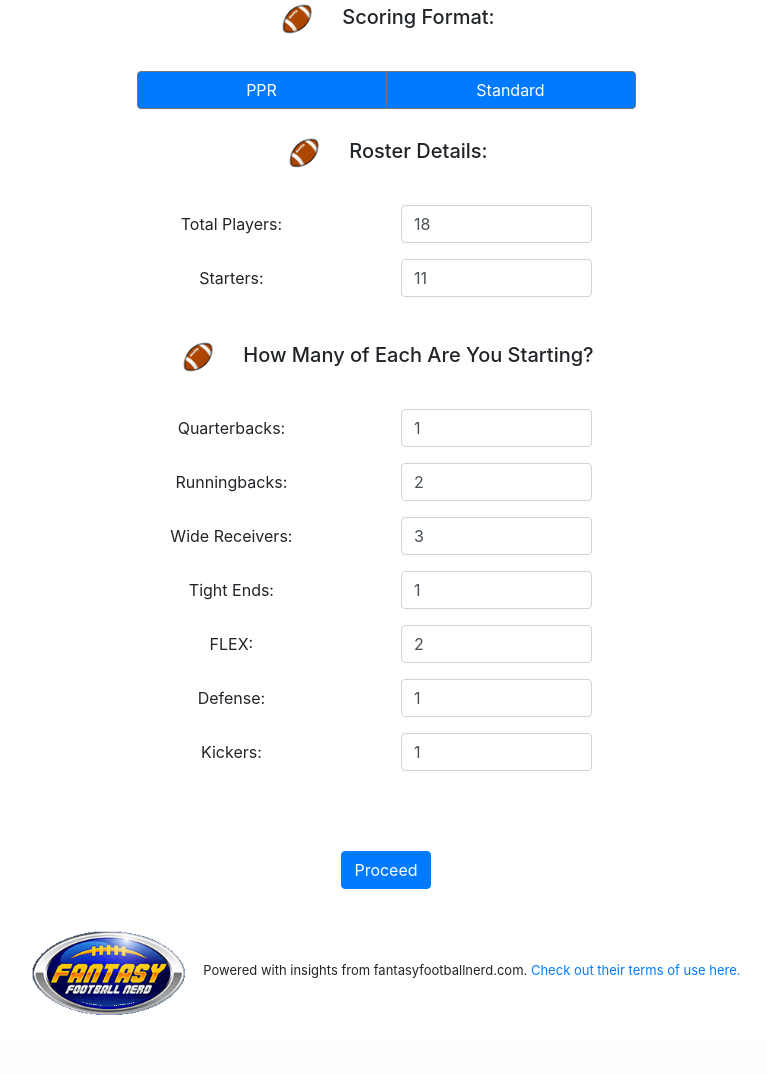
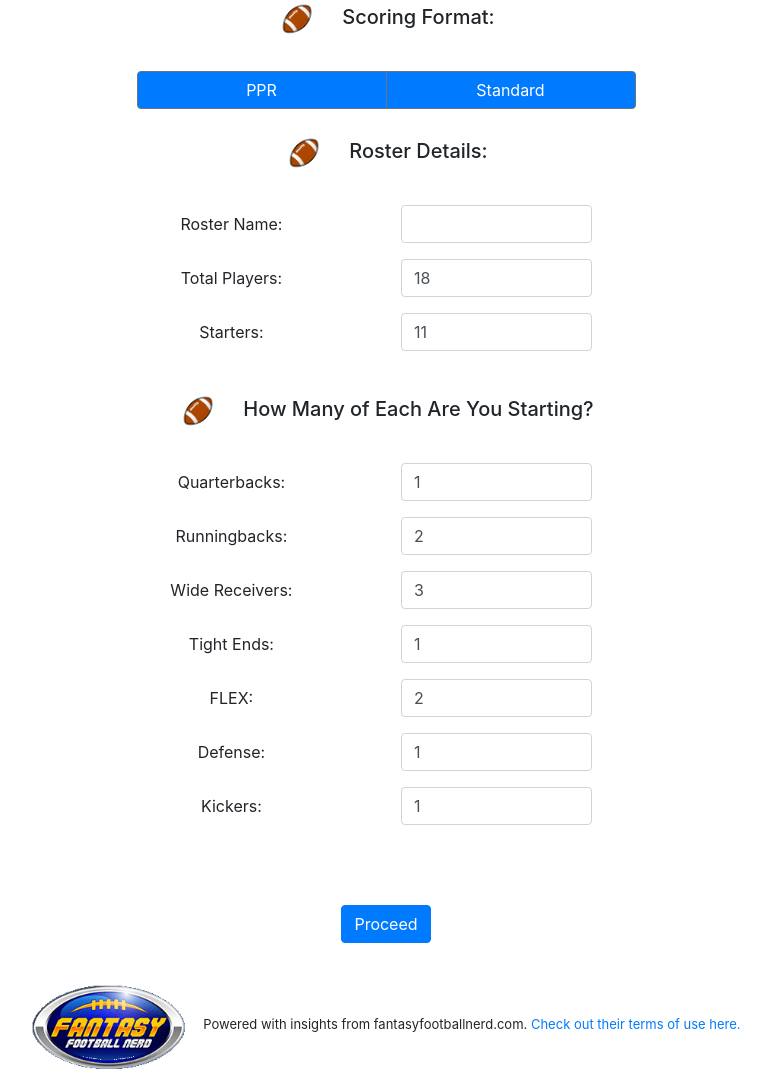
Before and after one commit to jselzer626/FFLO, a Flask app: page /createRoster in a window 1280 px wide. Shown: the part 520-1594 px from the top of the page, without its empty margins (254-1021 px from the left). Before the commit the page ends 1535 px from the top, so only its background shows below. Run offline with Flask 2, Linux system fonts and the light colour scheme; a user stored in the database is signed in; some libraries are stand-ins or nearby versions.

Commit message:
added roster name functionality and changed login decorator

```diff
--- a/FFLO2/application.py
+++ b/FFLO2/application.py
@@ -39,6 +39,9 @@ roster_parameters = ["Type", "Rostered", "Starting", "Bench", "QB", "RB", "WR",
 positions = ["QB", "RB", "WR", "TE", "DEF", "K"]
 flex_positions = ["RB", "WR", "TE"]
 
+@app.route('/start', methods=["GET"])
+def start():
+    return render_template("landing.html")
 
 @app.route('/register', methods=["GET", "POST"])
 def create_user():
@@ -100,5 +103,6 @@ def createRoster():
     if request.method == "GET":
         return render_template("createRoster.html")
     else:
+        roster_name = request.form.get('Name')
         roster_details = {parameter: request.form.get(parameter) for parameter in roster_parameters}
-        return render_template("createLineup.html", roster_details = roster_details)
+        return render_template("createLineup.html", roster_details = roster_details, roster_name = roster_name)
--- a/FFLO2/helpers.py
+++ b/FFLO2/helpers.py
@@ -156,6 +156,6 @@ def login_required(f):
     @wraps(f)
     def decorated_function(*args, **kwargs):
         if session.get("user_id") is None:
-            return redirect("/login")
+            return redirect("/start")
         return f(*args, **kwargs)
     return decorated_function
--- a/FFLO2/static/scripts.js
+++ b/FFLO2/static/scripts.js
@@ -6,15 +6,16 @@ getId = Id => {
     return document.getElementById(Id);
 }
 
+//quickly retrieve numeric value of html in <td>'s for counter
 numberConv = elem => {
     return parseInt(elem.innerHTML);
 }
 
 let invalid_input_message = display_message => {
-    document.getElementById("invalid_input").innerHTML = display_message;
-    document.getElementById("invalid_input").style.visibility = "visible";
+    getId("invalid_input").innerHTML = display_message;
+    getId("invalid_input").style.visibility = "visible";
     setTimeout(function() {
-        document.getElementById("invalid_input").style.visibility = "hidden";
+        getId("invalid_input").style.visibility = "hidden";
     }, 5000);
 };
 
@@ -35,7 +36,7 @@ let counterChange = (position, action) => {
              addColor("Starting");
          }
          // flex or normal
-         if (numberConv(getId('Flex')) > 0 && flex_positions.includes(position)) {
+         if (numberConv(getId('FLEX')) > 0 && flex_positions.includes(position)) {
              getId('FLEX').innerHTML = numberConv(getId("FLEX")) - 1;
              addColor("FLEX");
          } else {
@@ -52,9 +53,6 @@ let counterChange = (position, action) => {
             addColor('Starting');
         }
 
-        console.log(numberConv(getId('FLEX')))
-        console.log(numberConv(getId(position)))
-
         if (numberConv(getId(position)) >= numberConv(getId("set" + position)) &&
         numberConv(getId('FLEX')) < numberConv(getId('setFLEX')) &&
         flex_positions.includes(position)) {
--- a/FFLO2/static/styles.css
+++ b/FFLO2/static/styles.css
@@ -146,3 +146,8 @@ ol {
 ul {
     text-align: center;
 }
+
+#addroster {
+    float: right;
+    margin-top: 15px;
+}
--- a/FFLO2/templates/createRoster.html
+++ b/FFLO2/templates/createRoster.html
@@ -27,24 +27,22 @@
             <br>
             <h5><img src="static/images/headerfootball.png" class="headerimg" alt="cartoon_football">Roster Details:</h5>
             <br>
+             <div class="form-group row">
+                <label class="col-sm-5 col-form-label">Roster Name:</label>
+                <div class="col-sm-5">
+                    <input class="form-control" type="text" name="Name" id="Name">
+                </div>
+            </div>
             <div class="form-group row">
                 <label class="col-sm-5 col-form-label">Total Players:</label>
                 <div class="col-sm-5">
-                    {% if roster_details %}
-                    <input class="form-control" type="number" name="Rostered" value={{roster_details["Rostered"]}} min="0">
-                    {% else %}
                     <input class="form-control" type="number" name="Rostered" value="18" min="0">
-                    {% endif %}
                 </div>
             </div>
             <div class="form-group row">
                 <label class="col-sm-5 col-form-label">Starters:</label>
                 <div class="col-sm-5">
-                    {% if roster_details %}
-                    <input class="form-control" type="number" name="Starting" value={{roster_details["Starting"]}} min="0">
-                    {% else %}
                     <input class="form-control" type="number" name="Starting" value="11" min="0">
-                    {% endif %}
                 </div>
             </div>
             <input hidden class="form-control" type="number" name="Bench" value="0">
@@ -128,20 +98,23 @@
 
     let positions = ["QB", "RB", "WR", "TE", "FLEX", "DEF", "K"];
     let send_roster = document.getElementById("send_roster");
-    send_roster.onclick = function(e) {
+
+    send_roster.onclick = e => {
         var starter_count = 0;
-        for (var i = 0; i < positions.length; i++) {
-            starter_count += parseInt(document.getElementsByName(positions[i])[0].value);
-        }
+        positions.forEach(position => {
+            starter_count += parseInt(document.getElementsByName(position)[0].value);
+        });
         if (starter_count != document.getElementsByName("Starting")[0].value || parseInt(document.getElementsByName("Rostered")[0].value) < document.getElementsByName("Starting")[0].value) {
             e.preventDefault();
-            document.getElementById("invalid_input").style.visibility = "visible";
             invalid_input_message('Error. Please ensure that total players is greater than starters, and sum of position quantities is equal to starters.');
+            return false;
+        } else if (getId("Name").value.length < 5) {
+            e.preventDefault();
+            invalid_input_message("Roster Name must be greater than 5 characters");
             return false;
         }
         else {
             document.getElementsByName("Bench")[0].setAttribute("value", document.getElementsByName("Rostered")[0].value -  document.getElementsByName("Starting")[0].value);
-            /*send_roster.submit;*/
         }
     };
 </script>
--- a/FFLO2/templates/index.html
+++ b/FFLO2/templates/index.html
@@ -25,8 +25,8 @@
                 <td></td>
             </tr>
         </tbody>
+    </table>
 </div>
-</table>
 
 <script>
     let addRoster = document.getElementById("addroster");
--- a/FFLO2/templates/landing.html
+++ b/FFLO2/templates/landing.html
@@ -23,7 +23,7 @@
     <h4><em>Click Below to Get Started!</em></h4>
     <br>
     <span class='startbutton'><a style="color:white" href="/login">Login</a></span>
-    <span style="display:inline-block; width:75px"></span>
+    <span style="display:inline-block; width:65px"></span>
     <span class="startbutton"><a style="color:white" href="/register">Create Account</a></span>
 
 
--- a/FFLO2/templates/login.html
+++ b/FFLO2/templates/login.html
@@ -8,6 +8,7 @@
 <div class="container">
     <form action="/login" method="post" style="width:500px">
         <h2 class="display-4">Login</h2>
+        <div id="landingimg"></div>
         <div class="form-group">
             <label>Enter Username</label>
             <input autocomplete="off" id="username" autofocus class="form-control" name="username" placeholder="Username" type="text">
--- a/FFLO2/templates/register.html
+++ b/FFLO2/templates/register.html
@@ -9,6 +9,7 @@
     <form action="/register" method="post" style="width:500px">
         <h2 class="display-4">Create New Account</h2>
         <p class='lead'>Username & Password must be greater than 5 characters</p>
+        <div id="landingimg"></div>
         <div class="form-group">
             <label>Enter Username</label>
             <input autocomplete="off" id="username" autofocus class="form-control" name="username" placeholder="Username" type="text">
```
Also changed, not shown: other parts of FFLO2/templates/createRoster.html (+0 -28 lines), FFLO2/templates/createLineup.html (+17 -7 lines).
